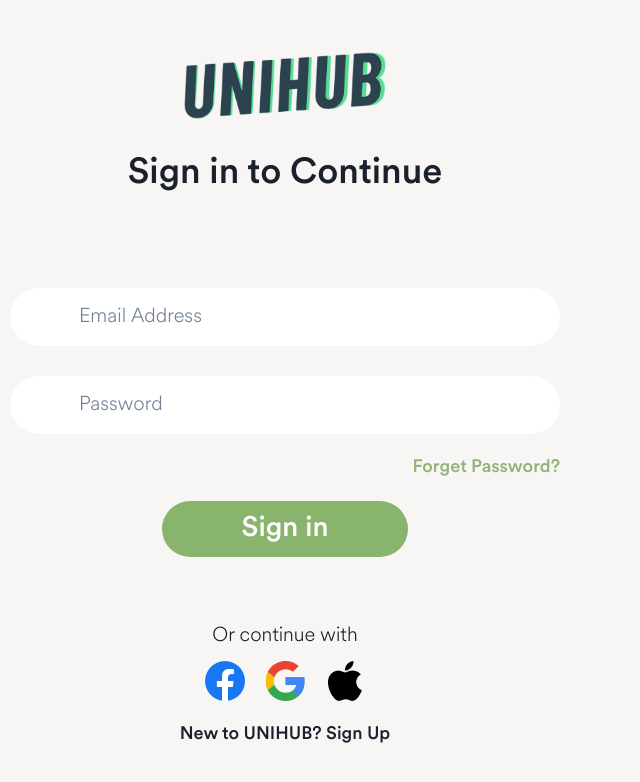
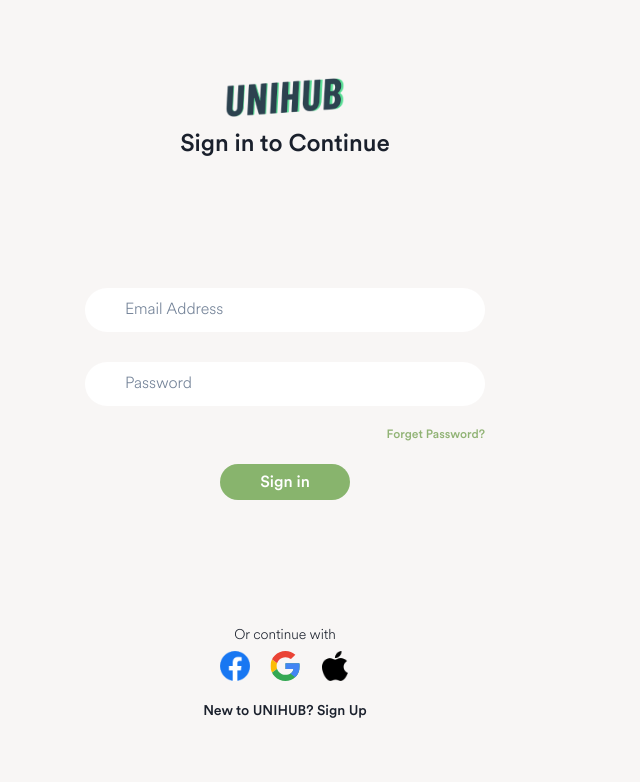
Before and after one commit to Moin105/unihub, a React (Create React App) app: page / in a window 1280 px wide. Shown: the top 782 px of the page, without its empty margins (355-995 px from the left). Built offline with nearby package versions, Linux system fonts and the light colour scheme.

Commit message:
set on 1440px

```diff
--- a/src/Pages/signin.css
+++ b/src/Pages/signin.css
@@ -19,13 +19,12 @@
   justify-content: center;
 }
 .signin-page .container .headu h2 {
-  margin-top: 28px;
+  margin-top: 24px;
   margin-bottom: 24px;
   font-size: 48px;
 }
 .signin-page .container .headu figure {
   width: 223px;
-  height: 67px;
 }
 .signin-page .container .headu figure img {
   width: 100%;
@@ -71,6 +70,7 @@
   border-radius: 2222px;
   font-family: "Circular Spotify Text";
   width: fit-content;
+  margin-bottom: 10px;
 }
 .signin-page .container .media-newhub {
   display: flex;
@@ -105,30 +105,92 @@
 }
 
 @media only screen and (max-width: 1440px) {
-  .signin-page {
-    display: flex;
-    background: #F8F6F5 0% 0% no-repeat padding-box;
-    justify-content: center;
+  .signin-page .container {
+    max-width: 400px;
   }
-  .signin-page .container .headu {
+  .signin-page .container .headu figure {
+    width: 120px;
+  }
+  .signin-page .container .headu figure img {
+    width: 100%;
+    height: 100%;
+    object-fit: contain;
+  }
+  .signin-page .container .headu h2 {
+    font-size: 24px;
+    margin-block: 10px;
+  }
+  .signin-page .container form {
     display: flex;
     flex-direction: column;
+    gap: 30px;
     align-items: center;
+  }
+  .signin-page .container form .input-container {
+    position: relative;
+    width: 100%;
+    display: flex;
+  }
+  .signin-page .container form .input-container input {
+    width: 100%;
+    flex: 1;
+    font-size: 16px;
+    background-color: white;
+    border-radius: 333px;
+    border: none;
+    outline: none;
+    color: #6F6F6F;
+    padding: 10px 0px 10px 40px;
+    font-weight: 300;
+  }
+  .signin-page .container form .input-container input::placeholder {
+    font-size: 16px;
+  }
+  .signin-page .container form .forgetti-password {
+    font-size: 12px;
+  }
+  .signin-page .container form .btn {
+    font-size: 16px;
+    padding: 7px 40px 5px 40px;
+  }
+  .signin-page .container .media-newhub {
+    display: flex;
     justify-content: center;
+    flex-direction: column;
+    align-items: center;
   }
-  .signin-page .container .headu h2 {
-    font-size: 36px;
+  .signin-page .container .media-newhub .media-accounts {
+    display: flex;
+    justify-content: space-around;
+    align-items: center;
+    gap: 20px;
+  }
+  .signin-page .container .media-newhub .media-accounts figure {
+    width: 30px;
+    height: 30px;
+    margin-bottom: 20px;
+  }
+  .signin-page .container .media-newhub .media-accounts figure img {
+    width: 100%;
+    height: 100%;
+    object-fit: scale-down;
+  }
+  .signin-page .container .media-newhub .continue {
+    text-align: center;
+    font-size: 14px;
+    margin-bottom: 5px;
+    font-weight: 300;
+  }
+  .signin-page .container .media-newhub .new-to-unihub {
+    font-size: 14px;
   }
 }
 @media only screen and (max-width: 1024px) {
-  .signin-page .container {
-    max-width: 550px;
-  }
   .signin-page .container .headu h2 {
-    font-size: 24px;
+    font-size: 20px;
   }
   .signin-page .container .headu figure {
-    width: 200px;
+    width: 100px;
     height: 50px;
   }
 }
--- a/src/Pages/signin.scss
+++ b/src/Pages/signin.scss
@@ -20,14 +20,13 @@
             justify-content: center;
 
             h2 {
-                margin-top: 28px;
+                margin-top: 24px;
                 margin-bottom: 24px;
                 font-size: 48px;
             }
 
             figure {
                 width: 223px;
-                height: 67px;
 
                 img {
                     width: 100%;
@@ -82,6 +81,7 @@
                 border-radius: 2222px;
                 font-family: 'Circular Spotify Text';
                 width: fit-content;
+                margin-bottom: 10px;
             }
 
 
@@ -131,23 +131,104 @@
 
 @media only screen and (max-width: 1440px) {
     .signin-page {
-        display: flex;
-        // align-items: center;
-        background: #F8F6F5 0% 0% no-repeat padding-box;
-        justify-content: center;
-
         .container {
+            max-width: 400px;
 
             .headu {
+                figure {
+                    width: 120px;
+
+                    img {
+                        width: 100%;
+                        height: 100%;
+                        object-fit: contain;
+                    }
+                }
+
+                h2 {
+                    font-size: 24px;
+                    margin-block: 10px;
+                }
+            }
+
+            form {
                 display: flex;
                 flex-direction: column;
+                gap: 30px;
                 align-items: center;
-                justify-content: center;
 
-                h2 {
-                    font-size: 36px;
+                .input-container {
+                    position: relative;
+                    width: 100%;
+                    display: flex;
+
+                    input {
+                        width: 100%;
+                        flex: 1;
+                        font-size: 16px;
+                        background-color: white;
+                        border-radius: 333px;
+                        border: none;
+                        outline: none;
+                        color: #6F6F6F;
+                        padding: 10px 0px 10px 40px;
+                        font-weight: 300;
+
+                        &::placeholder {
+                            font-size: 16px;
+                        }
+
+                    }
+
+                    .icon {}
                 }
 
+                .forgetti-password {
+                    font-size: 12px;
+                }
+
+                .btn {
+                    font-size: 16px;
+                    padding: 7px 40px 5px 40px;
+                }
+            }
+
+            .media-newhub {
+                display: flex;
+                justify-content: center;
+                flex-direction: column;
+                align-items: center;
+
+                .media-accounts {
+                    display: flex;
+                    justify-content: space-around;
+                    align-items: center;
+                    gap: 20px;
+
+
+                    figure {
+                        width: 30px;
+                        height: 30px;
+                        margin-bottom: 20px;
+
+                        img {
+                            width: 100%;
+                            height: 100%;
+                            object-fit: scale-down;
+                        }
+                    }
+                }
+
+                .continue {
+                    text-align: center;
+                    font-size: 14px;
+                    margin-bottom: 5px;
+                    font-weight: 300;
+                }
+
+                .new-to-unihub {
+                    font-size: 14px;
+                }
             }
         }
     }
@@ -156,15 +237,13 @@
 @media only screen and (max-width: 1024px) {
     .signin-page {
         .container {
-            max-width: 550px;
-
             .headu {
                 h2 {
-                    font-size: 24px;
+                    font-size: 20px;
                 }
 
                 figure {
-                    width: 200px;
+                    width: 100px;
                     height: 50px;
                 }
             }
```
Also changed, not shown: 1 other file (tests, documents, lock files or other folders).
